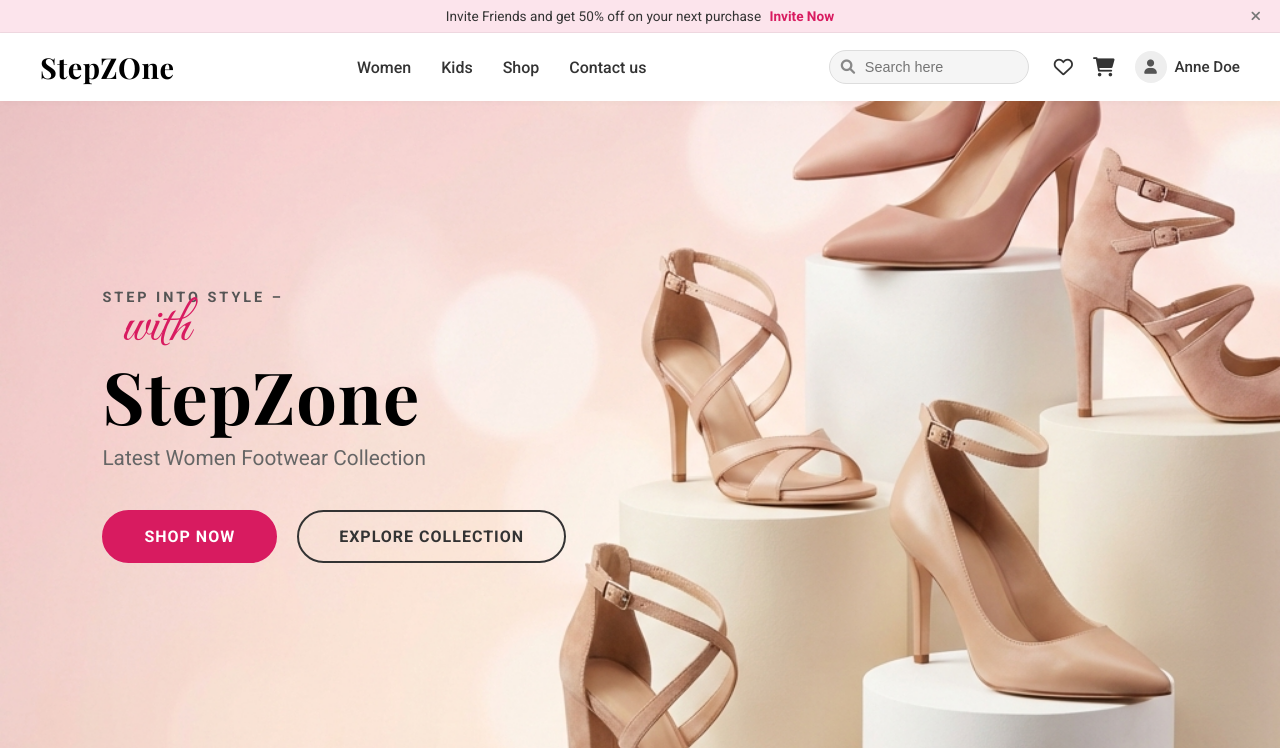
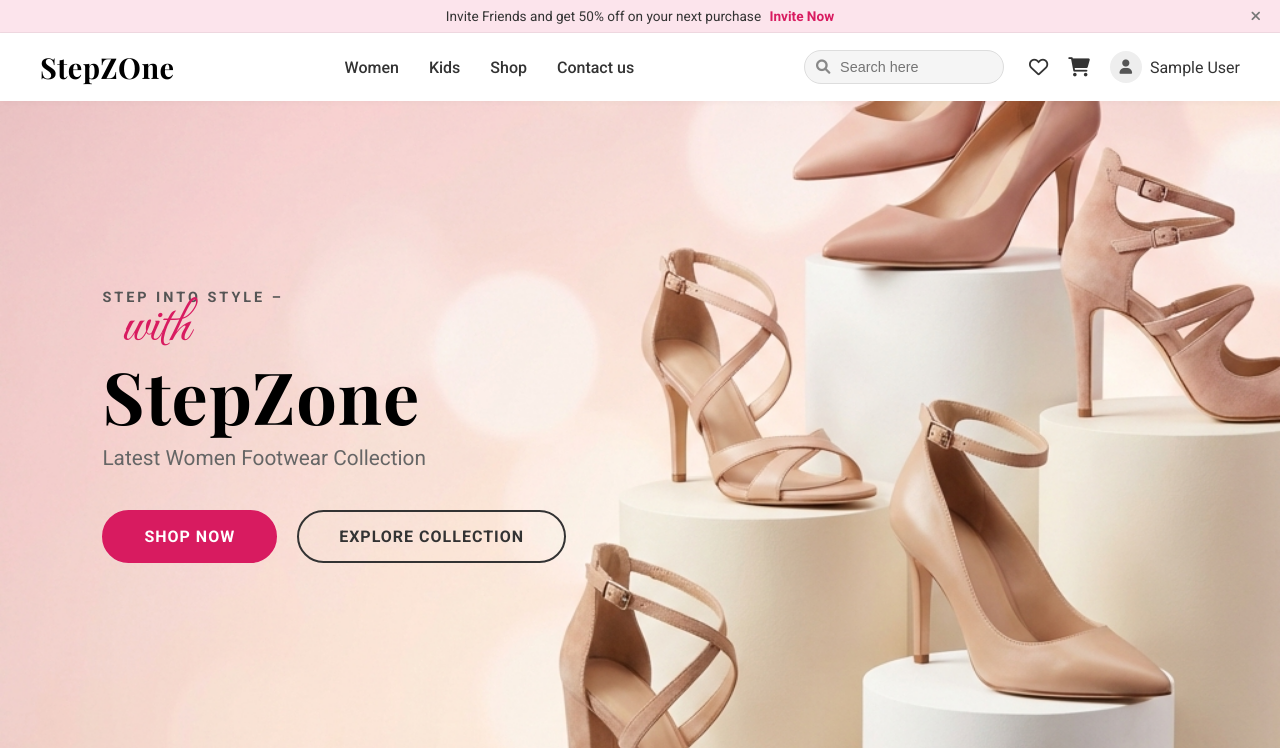
Before and after one commit to gayathriee9580-eng/stepzone, a plain HTML site: page frontend/Users Side/home.html in a window 1280 px wide. Shown: the top 748 px of the page. Drawn offline with nearby package versions, Linux system fonts and the light colour scheme; sample sign-in values are in the browser's storage.

Commit message:
Update dynamic username on home page

```diff
--- a/frontend/Users Side/home.html
+++ b/frontend/Users Side/home.html
@@ -56,7 +56,7 @@
                 <a href="cart.html" class="icon-link"><i class="fas fa-shopping-cart"></i></a>
                 <a href="profile.html" class="profile-link">
                     <div class="avatar-circle"><i class="fas fa-user"></i></div>
-                    <span class="username">Anne Doe</span>
+                <span id="userName">Anne Doe</span>
                 </a>
             </div>
             <div class="mobile-menu-trigger">
@@ -364,6 +364,21 @@
             </div>
         </div>
     </footer>
+    <script>
+document.addEventListener("DOMContentLoaded", () => {
+  const userData = localStorage.getItem("user");
+
+  if (userData) {
+    const user = JSON.parse(userData);
+
+    const nameElement = document.getElementById("userName");
+
+    if (nameElement && user.name) {
+      nameElement.innerText = user.name;
+    }
+  }
+});
+</script>
   <script>
     function logout() {
       localStorage.removeItem("token");
```
Also changed, not shown: frontend/Users Side/login.html (+1 -0 lines).
